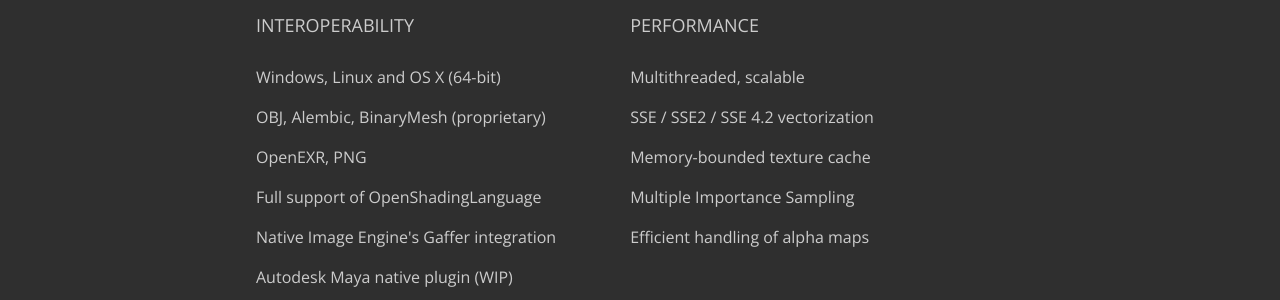
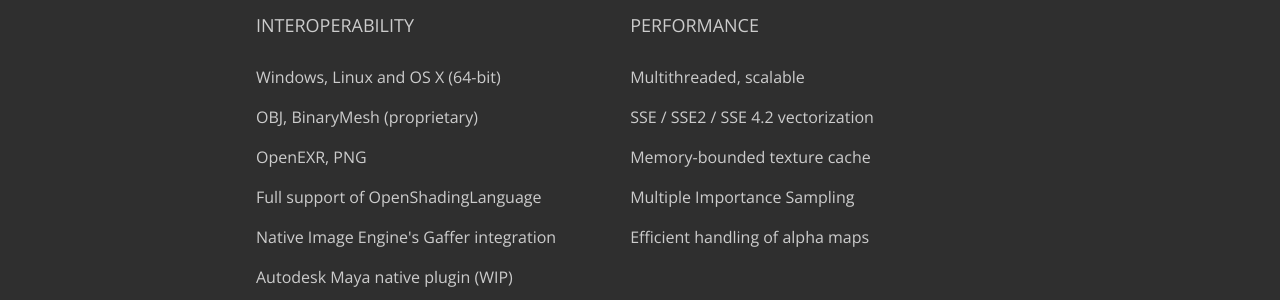
Before and after one commit to appleseedhq/appleseedhq.github.io, a Jekyll site: the page built from features.md, in a window 1280 px wide and 900 px high, scrolled down 3236 px. Shown: the part 151-451 px from the top of the window. Built offline with Jekyll 4.4.1, drawn with Linux system fonts in a browser that asks for light colours; nearby versions of some CDN libraries.

Commit message:
Don't mention Alembic support since we temporarily removed it

```diff
--- a/_layouts/features.html
+++ b/_layouts/features.html
@@ -150,7 +150,7 @@
                             <h3>Interoperability</h3>
                             <ul>
                                 <li>Windows, Linux and OS X (64-bit)</li>
-                                <li>OBJ, Alembic, BinaryMesh (proprietary)</li>
+                                <li>OBJ, BinaryMesh (proprietary)</li>
                                 <li>OpenEXR, PNG</li>
                                 <li>Full support of OpenShadingLanguage</li>
                                 <li>Native Image Engine's Gaffer integration</li>
```
